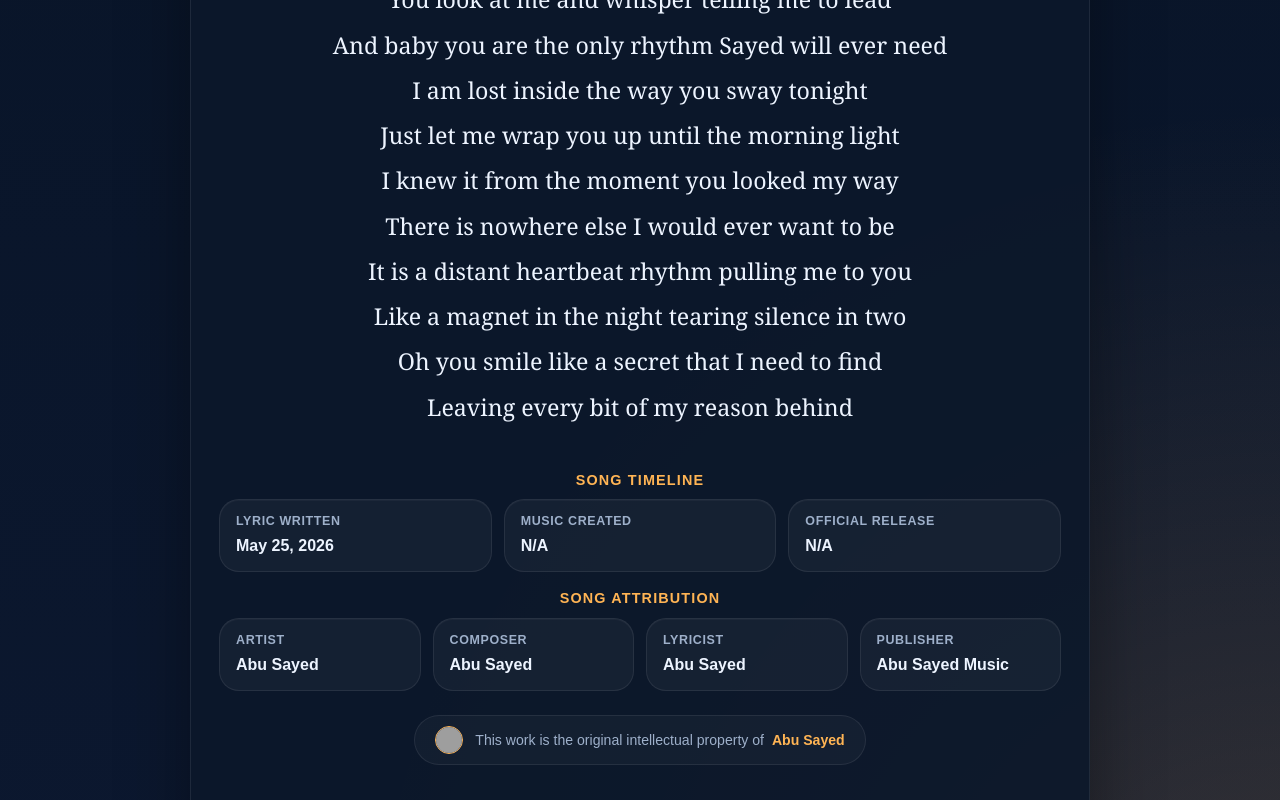
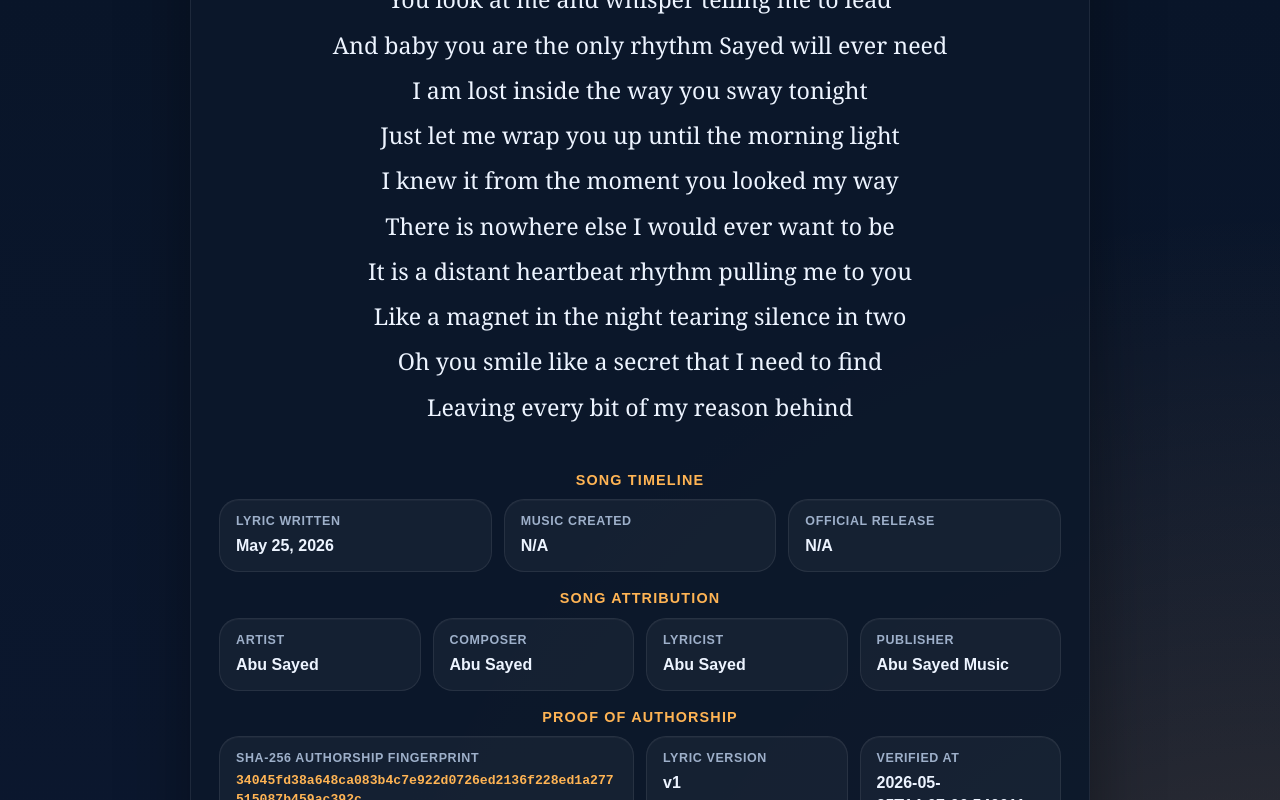
Before and after one commit to ImAbuSayed/distant-heartbeat-rhythm, a plain HTML site: page index.html in a window 1280 px wide. Shown: the part 2000-2800 px from the top of the page. Drawn offline with Linux system fonts and the light colour scheme; grey boxes are pictures that could not be loaded.

Commit message:
feat: update song assets v1 with signed GPG commit [verified]

```diff
--- a/index.html
+++ b/index.html
@@ -14,9 +14,9 @@
     <meta name="keywords" content="Distant Heartbeat Rhythm, Abu Sayed lyrics, original song lyrics, Abu Sayed original song, Abu Sayed lyricist, Abu Sayed composer, Abu Sayed songwriter, official lyrics">
     <meta name="robots" content="index,follow,max-snippet:-1,max-image-preview:large,max-video-preview:-1">
     <meta name="referrer" content="strict-origin-when-cross-origin">
-    <meta name="description" content="Access the verified lyrics of &#x27;Distant Heartbeat Rhythm&#x27;, an original song crafted, composed, and performed by Abu Sayed.">
+    <meta name="description" content="Official documentation of lyrics for &#x27;Distant Heartbeat Rhythm&#x27;, a signature song by Abu Sayed, showcasing his original songwriting and composition.">
     <meta property="og:title" content="Distant Heartbeat Rhythm - Original Lyrics by Abu Sayed">
-    <meta property="og:description" content="Access the verified lyrics of &#x27;Distant Heartbeat Rhythm&#x27;, an original song crafted, composed, and performed by Abu Sayed.">
+    <meta property="og:description" content="Official documentation of lyrics for &#x27;Distant Heartbeat Rhythm&#x27;, a signature song by Abu Sayed, showcasing his original songwriting and composition.">
     <meta property="og:type" content="music.song">
     <meta property="og:url" content="https://imabusayed.github.io/distant-heartbeat-rhythm/">
     <meta property="og:site_name" content="Abu Sayed Music">
@@ -24,7 +24,7 @@
     <meta name="last-modified" content="2026-05-25 07:46:31">
     <meta name="twitter:card" content="summary_large_image">
     <meta name="twitter:title" content="Distant Heartbeat Rhythm - Original Lyrics by Abu Sayed">
-    <meta name="twitter:description" content="Access the verified lyrics of &#x27;Distant Heartbeat Rhythm&#x27;, an original song crafted, composed, and performed by Abu Sayed.">
+    <meta name="twitter:description" content="Official documentation of lyrics for &#x27;Distant Heartbeat Rhythm&#x27;, a signature song by Abu Sayed, showcasing his original songwriting and composition.">
     <link rel="canonical" href="https://imabusayed.github.io/distant-heartbeat-rhythm/">
     <link rel="sitemap" type="application/xml" title="Sitemap" href="https://imabusayed.github.io/distant-heartbeat-rhythm/sitemap.xml">
     <link rel="author" href="https://github.com/ImAbuSayed">
@@ -100,7 +100,7 @@
       "@id": "https://imabusayed.github.io/distant-heartbeat-rhythm#webpage",
       "url": "https://imabusayed.github.io/distant-heartbeat-rhythm/",
       "name": "Distant Heartbeat Rhythm - Original Lyrics by Abu Sayed",
-      "description": "Access the verified lyrics of 'Distant Heartbeat Rhythm', an original song crafted, composed, and performed by Abu Sayed.",
+      "description": "Official documentation of lyrics for 'Distant Heartbeat Rhythm', a signature song by Abu Sayed, showcasing his original songwriting and composition.",
       "isPartOf": {
         "@id": "https://music.abusayed.com.bd/#website"
       },
@@ -537,7 +537,7 @@
 
         <div class="controls">
             <button class="btn-speak" id="speakBtn" title="Read the lyrics aloud"><span id="speakText">Read Aloud</span></button>
-            <a href="https://music.abusayed.com.bd/Licensing/?https://imabusayed.github.io/distant-heartbeat-rhythm/" class="btn-license" title="Get licensing for this song" target="_blank">Obtain a Music License for Distant Heartbeat Rhythm</a>
+            <a href="https://music.abusayed.com.bd/Licensing/?https://imabusayed.github.io/distant-heartbeat-rhythm/" class="btn-license" title="Get licensing for this song" target="_blank">Get License For Distant Heartbeat Rhythm</a>
 
         </div>
         <br>
@@ -612,6 +612,26 @@
             <div class="meta-card">
                 <span class="meta-label">Publisher</span>
                 <strong>Abu Sayed Music</strong>
+            </div>
+
+                </div>
+            </div>
+
+            <div class="details-block">
+                <div class="details-title">Proof of Authorship</div>
+                <div class="meta-grid">
+
+            <div class="meta-card" style="grid-column: span 2;">
+                <span class="meta-label">SHA-256 Authorship Fingerprint</span>
+                <strong style="word-break: break-all; font-family: monospace; font-size: 0.82rem; color: var(--accent);">34045fd38a648ca083b4c7e922d0726ed2136f228ed1a277515087b459ac392c</strong>
+            </div>
+            <div class="meta-card">
+                <span class="meta-label">Lyric Version</span>
+                <strong>v1</strong>
+            </div>
+            <div class="meta-card">
+                <span class="meta-label">Verified At</span>
+                <strong>2026-05-25T14:07:06.546611</strong>
             </div>
 
                 </div>
```
Also changed, not shown: excerpts/Bridge-Preview.txt (added), excerpts/Chorus-Preview.txt (added), excerpts/Final-Chorus-Preview.txt (added), excerpts/Hook-Preview.txt (added), excerpts/Post-Chorus-2-Preview.txt (added), excerpts/Post-Chorus-Preview.txt (added), excerpts/Pre-Chorus-2-Preview.txt (added), excerpts/Pre-Chorus-Preview.txt (added), excerpts/Verse-1-Preview.txt (added), excerpts/Verse-2-Preview.txt (added), hashes.txt (added), llms.txt, lyrics_backup/2026-05-25_distant-heartbeat-rhythm-v1.txt (added), manifest.json (added), 1 other file.
